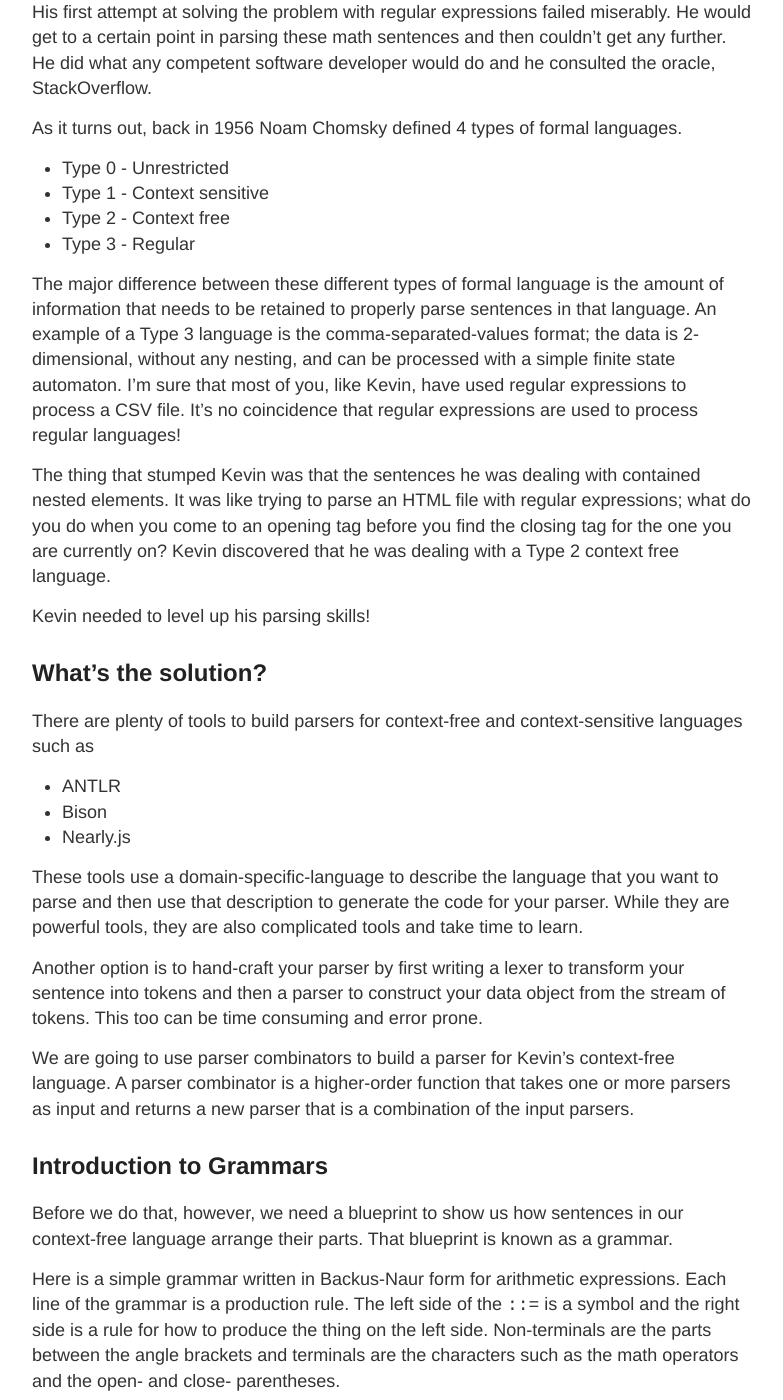
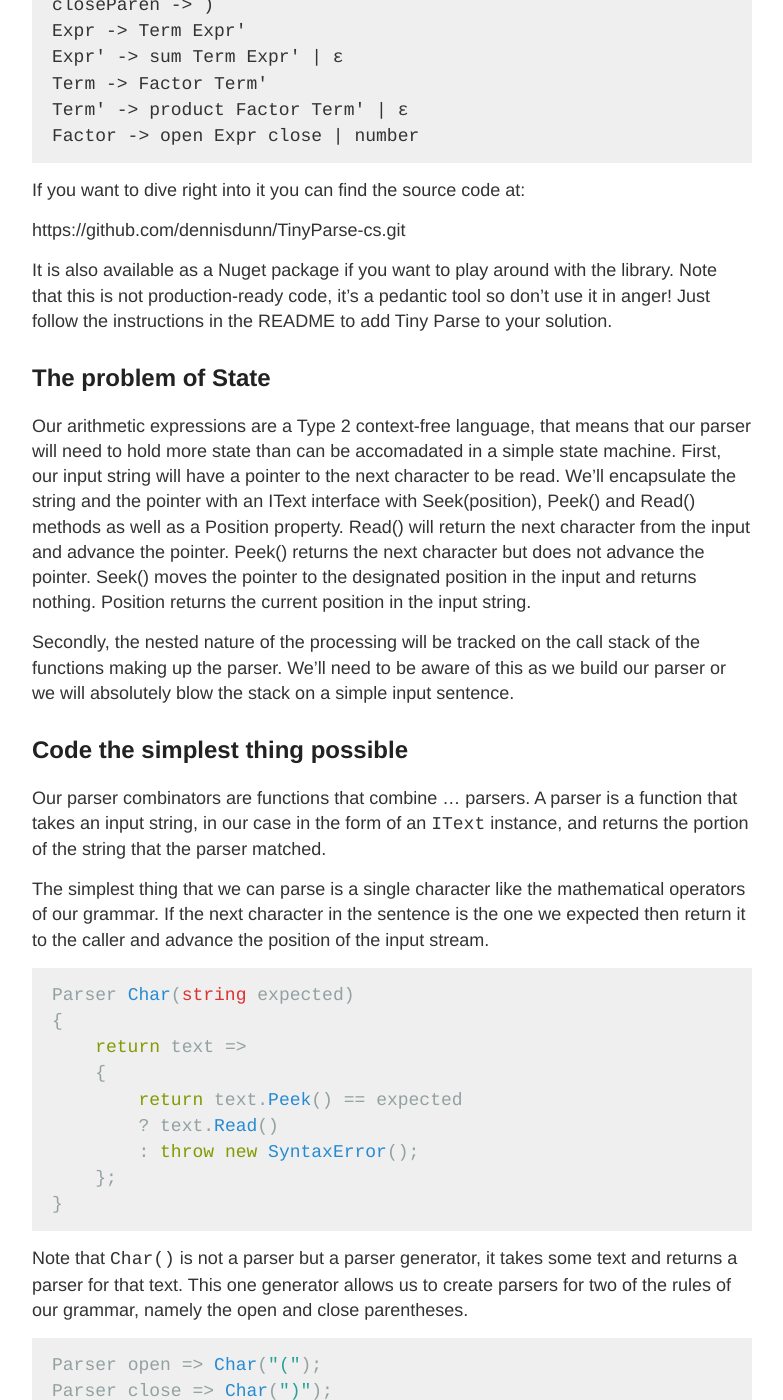
Before and after one commit to dennisdunn/dennisdunn.github.io, a Jekyll site: the page built from _posts/2022-05-01-practical-parsing-with-parser-combinators.md, in a window 1280 px wide and 1400 px high, scrolled down 989 px. Shown: the whole window, without its empty margins (248-1031 px from the left). Built offline with Jekyll 4.4.1, drawn with Linux system fonts in a browser that asks for light colours; some of the changed text lies outside the part shown.

Commit message:
Updated to C#.

````diff
--- a/_posts/2022-05-01-practical-parsing-with-parser-combinators.md
+++ b/_posts/2022-05-01-practical-parsing-with-parser-combinators.md
@@ -7,10 +7,10 @@ comment: These are the speaker notes for a talk I planned to give at Stir Trek 2
 excerpt_separator: <!--more-->
 ---
 
-We're going to be talking about parsing - what it is, how to do it, and why it's hard.<!--more--> Since we're at a software developers conference we won't talk about the parsing you might have done in middle school where you take a sentence in a **natural language** and break it up into different pieces - nouns, verbs, adjectives. We're going to take sentences in a **formal language** and break them up into parts like 'number,' 'term,' 'function call', and 'expression.'
+We're going to be talking about parsing - what it is, how to do it, and why it's hard.<!--more-->We won't talk about the parsing you might have done in middle school where you take a sentence in a **natural language** and break it up into different pieces - nouns, verbs, adjectives. We're going to take sentences in a **formal language** and break them up into parts like 'number,' 'term,' 'function call', and 'expression.'
 
 
-We'll look at parsers which are functions that take an **input sentence** to produce a **data object** that reflects the structure of the input. The best definition that I've run across is
+We'll look at parsers which are functions that take an **input sentence** to produce a **data object** that reflects the structure of the input.
 
 
 > A parser is a function that maps strings to things.
@@ -18,97 +18,15 @@ We'll look at parsers which are functions that take an **input sentence** to pro
 
 Because formal languages was not my best course at college and the first word in the title of this presentation is “Practical,” we won't spend too much time with theory, just enough to understand why parser combinators are so cool.
 
-## Kevin's Problem
+## A Parser Combinator Library
 
-At the start of the pandemic lockdowns my friend Kevin was working with the Pennington County School District. They wanted to expand their home-school offerings and the first module they wanted to extend was the math module with the ability for the kids to type in arithmetic sentences and have them evaluated.
-
-
-At first, Kevin used the tools he knew about and that had worked well for him in the past. His first attempt at solving the problem with regular expressions failed miserably. He would get to a certain point in parsing these math sentences and then couldn't get any further. He did what any competent software developer would do and he consulted the oracle, StackOverflow.
-
-
-As it turns out, back in 1956 Noam Chomsky defined 4 types of formal languages.
-
-
-* Type 0 - Unrestricted
-* Type 1 - Context sensitive
-* Type 2 - Context free
-* Type 3 - Regular
-
-The major difference between these different types of formal language is the amount of information that needs to be retained to properly parse sentences in that language. An example of a Type 3 language is the comma-separated-values format; the data is 2-dimensional, without any nesting, and can be processed with a simple finite state automaton. I'm sure that most of you, like Kevin, have used regular expressions to process a CSV file. It's no coincidence that regular expressions are used to process regular languages!
-
-The thing that stumped Kevin was that the sentences he was dealing with contained nested elements. It was like trying to parse an HTML file with regular expressions; what do you do when you come to an opening tag before you find the closing tag for the one you are currently on? Kevin discovered that he was dealing with a Type 2 context free language.
-
-Kevin needed to level up his parsing skills!
-
-## What's the solution?
-
-There are plenty of tools to build parsers for context-free and context-sensitive languages such as
-
-* ANTLR
-* Bison
-* Nearly.js
-
-These tools use a domain-specific-language to describe the language that you want to parse and then use that description to generate the code for your parser. While they are powerful tools, they are also complicated tools and take time to learn.
-
-Another option is to hand-craft your parser by first writing a lexer to transform your sentence into tokens and then a parser to construct your data object from the stream of tokens. This too can be time consuming and error prone.
-
-We are going to use parser combinators to build a parser for Kevin's context-free language. A parser combinator is a higher-order function that takes one or more parsers as input and returns a new parser that is a combination of the input parsers.
-
-## Introduction to Grammars
-
-Before we do that, however, we need a blueprint to show us how sentences in our context-free language arrange their parts. That blueprint is known as a grammar.
-
-Here is a simple grammar written in Backus-Naur form for arithmetic expressions. Each line of the grammar is a production rule. The left side of the `::=` is a symbol and the right side is a rule for how to produce the thing on the left side. Non-terminals are the parts between the angle brackets and terminals are the characters such as the math operators and the open- and close- parentheses.
+We are going to build a parser combinator library called Tiny Parse use it to build a parser for  simple arithmetic expressions.
 
 ```
-<exp> ::= <exp> + <term> | <exp> - <term> | <term>
-<term> ::= <term> * <factor> | <term> / <factor> | <factor>
-<factor> ::= ( <exp> ) | <number>
-```
-
-The first line says that an expression is an expression, a plus symbol, and a term OR an expression, a minus symbol, and a term OR a term. Using these rules we can break down a sentence like `1+2` into its parts.
-
-Let's simplify the notation a little bit
-
-```
-Expr -> Expr + Term | Expr - Term | Term
-Term -> Term * Factor | Term / Factor | Factor
-Factor -> ( Expr ) | number
-```
-
-and introduce symbols for our character literals
-
-```
-sum -> + | -
-product -> * | /
-open -> (
-close -> )
-Expr -> Expr sum Term | Term
-Term -> Term product Factor | Factor
-Factor -> open Expr close | number
-```
-
-You might notice that we have a small problem. Expr can be produced by an Expr followed by a sum operator followed by Term. Our naive grammar is left recursive and before we can use it we must get rid of the recursion.
-
-This time, Kevin consults the other oracle, Wikipedia.
-
-We have rules of the form:
-
-![Eq 1](/images/practical-parsing/eq1.svg)
-
-We need to make some substitutions like this:
-
-![Eq 2](/images/practical-parsing/eq2.svg)
-
-![Eq 3](/images/practical-parsing/eq3.svg)
-
-That little **ε** is epsilon or the **empty-rule** and is the key for the transformation. It stops the production from recursively eating all of space and time. After all of these substitutions Kevins final blueprint looks like this
-
-```
-sum -> + | -
-product -> * | /
-open -> (
-close -> )
+sumOp -> + | -
+prodOp -> * | /
+openParen -> (
+closeParen -> )
 Expr -> Term Expr′
 Expr′ -> sum Term Expr′ | ε
 Term -> Factor Term′
@@ -116,197 +34,227 @@ Term′ -> product Factor Term′ | ε
 Factor -> open Expr close | number
 ```
 
-Enough hand-waving - let's build a parser using parser combinators so you can see how powerful they really are!
-
-## A Parser Combinator Library
-
-We are going to build a parser combinator library called Tiny Parse for Kevin and he'll use it to build a parser for the simple arithmetic expressions that we just built the grammar for.
-
 If you want to dive right into it you can find the source code at:
 
-https://github.com/dennisdunn/tiny-parse-js.git
+https://github.com/dennisdunn/TinyParse-cs.git
 
-It is also available as an npm package if you want to play around with the library. Note that this is not production-ready code, it's a pedantic tool so don't use it in anger! Just follow the instructions in the README to add Tiny Parse to your package.json.
+It is also available as a Nuget package if you want to play around with the library. Note that this is not production-ready code, it's a pedantic tool so don't use it in anger! Just follow the instructions in the README to add Tiny Parse to your solution.
 
 ## The problem of State
 
-Remember that we are dealing with a Type 2 context-free language, that means that our parser will need to hold more state than
-can be accomadated in a simple state machine. First, our input string will have a pointer to the next character to be read. We'll encapsulate the string and the pointer into a Stream class with seek(position), peek() and read() methods. Read() will return the next character from the stream and advance the pointer. Peek() returns the next character but does not advance the pointer. Seek() moves the pointer to the designated position and returns nothing.
+Our arithmetic expressions are a Type 2 context-free language, that means that our parser will need to hold more state than
+can be accomadated in a simple state machine. First, our input string will have a pointer to the next character to be read. We'll encapsulate the string and the pointer with an IText interface with Seek(position), Peek() and Read() methods as well as a Position property. Read() will return the next character from the input and advance the pointer. Peek() returns the next  character but does not advance the pointer. Seek() moves the pointer to the designated position in the input and returns nothing. Position returns the current position in the input string.
 
 Secondly, the nested nature of the processing will be tracked on the call stack of the functions making up the parser. We'll need to be aware of this as we build our parser or we will absolutely blow the stack on a simple input sentence.
 
 ## Code the simplest thing possible
 
-Our parser combinators are functions that combine … parsers. A parser is a function that takes an input string, in our case in the form of a Stream instance, and returns the portion of the string that the parser matched.
+Our parser combinators are functions that combine … parsers. A parser is a function that takes an input string, in our case in the form of an `IText` instance, and returns the portion of the string that the parser matched.
 
 The simplest thing that we can parse is a single character like the mathematical operators of our grammar. If the next character in the sentence is the one we expected then return it to the caller and advance the position of the input stream.
 
-```javascript
-char = c => stream =>  stream.peek() === c ? stream.read() : null;
-```
-
-Note that char() is not a parser but a parser generator, it takes some text and returns a parser for that text. This one generator allows us to create parsers for two of the rules of our grammar, namely the open and close parentheses.
-
-
-* open = char('(') [^2]
-* close = char(')')
-
-
-To parse something like the sum terminal of our grammar we want to determine if the next character is one of a set of characters. We need a higher-order function that takes a couple of `char()` parsers and returns a parser.
-
-```javascript
-or = parsers => stream => {
-        for(parser of parsers) {
-                result = parser(stream)
-                if(result) {
-                        return result;
-                }
-        }
-    return null;
+```csharp
+Parser Char(string expected)
+{
+    return text =>
+    {
+        return text.Peek() == expected
+        ? text.Read()
+        : throw new SyntaxError();
+    };
 }
 ```
 
-Using just the `char()` generator and the `or()` combinator we can parse the math operator terminals of our grammar.
+Note that `Char()` is not a parser but a parser generator, it takes some text and returns a parser for that text. This one generator allows us to create parsers for two of the rules of our grammar, namely the open and close parentheses.
 
-* sum = or(char('+'), char('-'))
-* prod = or(char('*'), char('/'))
 
-Albert Einstein is credited with the aphorism  “Make things as simple as possible, but no simpler.” We have a powerful programming language so let's use it accordingly. You will find that some parser combinator libraries actually use regular expressions as the basis for their parser generators.
-
-The basic parser generators of our combinator library are `anyOfChar()` and `str()`. We've changed the signatures of the stream methods to accept the number or characters to peek or read.
-
-```javascript
-anyOfChar = text => stream => text.indexOf(stream.peek(1)) >= 0
-    ? stream.read(1)
-    : null;
-
-str = text => stream => stream.peek(text.length) === text
-    ? stream.read(text.length)
-    : null;
+```csharp
+Parser open => Char("(");
+Parser close => Char(")");
 ```
 
-So far, Kevin has come up with the following parsers for his grammar:
+To parse something like the sumOp terminal of our grammar we want to determine if the next character is one of a set of characters. We need a higher-order function that takes a couple of `Char()` parsers and returns a new parser.
 
-* sum = anyOfChar('+-')
-* prod = anyOfChar('*/')
-* open = str('(')
-* close = str(')')
+```csharp
+Parser Or(params Parser[] parsers) {
+    return text => {
+        var position = text.Position
+        foreach(Parser parser in parsers) {
+            try {
+                return parser(text);
+            } catch() {
+                text.Seek(position);
+            }
+        }
+        throw new SyntaxError();
+    }
+}
+```
+
+Using just the `Char()` generator and the `Or()` combinator we can parse the math operator terminals of our grammar.
+
+```csharp
+Parser sumOp = Or(Char("+"), Char("-"));
+Parser prodOp = Or(Char("*"), Char("/"));
+```
+
+Albert Einstein is credited with the aphorism  __“Make things as simple as possible, but no simpler.”__ We have a powerful programming language so let's use it accordingly. You will find that some parser combinator libraries actually use regular expressions as the basis for their parser generators.
+
+The basic parser generators of our combinator library are `AnyOf()` and `Str()`. We've changed the signatures of the IText methods to accept the number of characters to peek or read.
+
+```csharp
+Parser Str(string expected)
+{
+    return text =>
+    {
+        return text.Peek(expected.Length) == expected
+        ? text.Read(expected.Length)
+        : throw new SyntaxError();
+    };
+}
+```
+
+```csharp
+Parser AnyOf(string expexted) {
+    return text => {
+        var str = text.Peek();
+        return expected.Contains(str)
+        ? text.Read()
+        : throw new SyntaxError();
+    }
+}
+```
+
+So far, we have come up with the following parsers for this grammar:
+
+```csharp
+Parser SumOp = AnyOf("+-");
+Parser ProdOp = AnyOf("*/");
+Parser OpenParen = Str("(");
+Parser CloseParen = Str(")");
+```
 
 To create parsers for the number terminal and the non-terminals Kevin needs a few more combinators.
 
 ## Code the Essential Combinators
 
-* Sequence
-   * Try to match all of the parsers and return the results as an array.
-* Many
-   * Try to match one parser as many times as possible and return the results as an array. Can possibly return an empty array.
-* Choice
-   * Try to match each parser in sequence and return the first that succeeds.
-* Optional
-   * Try to match the parser, possibly returning null if there is no match.
-* Between
-   * Try to match each parser in sequence and return the result of the middle parser.
-* Map
-   * Try to match the parser and if successful, apply a function to the result.
+- Any
+    - Returns the first parser that succeeds.
+- All
+    - Returns a parser which matches all of the arguments in order.
+- Many
+    - Matches the argument 1 or more times.
+- Optional
+    - Matches the argument 0 or 1 time. Always succeeds,
+    potentially returning `null` as a result.
+- Ignore
+    - Tries to match the argument and ignores any errors.
+    Always returns `null` as a result.
+- Sequence
+    - Matches each of the arguments and returns the results as a list.
+- Apply
+    - Tries to match the first argument and if successful, applies the second argument to the result.
 
 ## Parsing Numbers
 
-First Kevin defines some parsers for the components of a number:
+First we define some parsers for the components of a number:
 
-```javascript
-digit = anyOfChar('0123456789')
-digits = sequence(digit, many(digit))
-sign = anyOfChar('+-')
-fractional = sequence(str('.'), digits)
+```csharp
+Parser Digits =  Many(AnyOf("0123456789"));
+Parser Sign = AnyOf("+-");
+Parser Fractional = Sequence(Str("."), Digits);
 ```
 
-Then he combines them into a parser for numbers:
+Then we combine them into a parser for numbers:
 
-```javascript
-number = sequence(optional(sign), digits, optional(fractional))
+```csharp
+Parser Number = Sequence(Optional(Sign), Digits, Optional(Fractional))
 ```
 
 ## Parsing the Non-Terminals
 
-The grammar has five non-terminals. To build parsers for each non-terminal, Kevin maps directly from the grammar to the various combinators.
+The grammar has five non-terminals. To build parsers for each non-terminal, we map directly from the grammar to the various combinators. Because of the mutual recursion of the non-terminals, we'll structure
+them as methods instead of delegates.
 
-* Expr = sequence(Term, Expr_Prime) [^3]
-* Expr_Prime = optional(sequence(sum, Term, Expr_Prime))
-* Term = sequence(Factor, Term_Prime)
-* Term_Prime = optional(sequence(product, Factor, Term_Prime))
-* Factor = choice(number, sequence(open, Expr, close)) [^4]
+```csharp
+dynamic Expr(IText text) => Sequence(Term, ExprPrime)(text);
+dynamic ExprPrime(IText text) => Optional(Sequence(SumOp, Term, Expr_Prime))(text);
+dynamic Term(IText text) => Sequence(Factor, TermPrime)(text);
+dynamic TermPrime(IText text) => Optional(Sequence(ProdOp, Factor, Term_Prime))(text);
+dynamic Factor(IText text) => Choice(Number, Seuence(OpenParen, Expr, CloseParen))(text);
+```
 
-The parser for Kevins Type 2 context-free language comes to ten lines of code that map directly to the grammar we looked at earlier and a few helper functions. So how does Kevin use his brand new parser?
+The parser for our Type 2 context-free language comes to ten lines of code that map directly to the grammar we looked at earlier and a few helper functions. So how do we use this brand new parser?
 
 ## How To Use The Parser
 
-If you want to follow along with the code examples in this section, clone https://github.com/dennisdunn/StirTrek2022-practical-parsing.git and follow the directions in the README.
+If you want to follow along with the code examples in this section, clone https://github.com/dennisdunn/PracticalParsing-cs.git and follow the directions in the README.
 
 ### Parse Trees
 
-The start symbol of the grammar, `G.start()`, gives us the function to call to parse our expressions. Calling `G.start('(1 + 2) * 3')` results in an array-of-arrays which is the parse tree of our expression. The parse tree contains all of the elements of the text with very little other structure.
+The start symbol of the grammar, `G.Start()`, gives us the function to call to parse our expressions. Calling `G.Start('(1 + 2) * 3')` results in an array-of-arrays which is the parse tree of our expression. The parse tree contains all of the elements of the text with very little other structure.
 
 ### Token Stream
 
-Let's tag the elements so that we know which part of the expression they represent. We'll take our terminal parsers and map the result to a function that tags the element. To do that, we'll use the `map()` combinator.
+Let's tag the elements so that we know which part of the expression they represent. We'll take our terminal parsers and map the result to a function that tags the element. To do that, we'll use the `Apply()` combinator.
 
-First, create a function that curries the token type argument of a token generator function:
+First, create a class to hold the token information:
 
-```javascript
-token = type => value => ({type, value})
+```csharp
+public class Token {
+    public string Type { get; init; }
+    public dynamic Value { get; init; }
+}
 ```
 
 Next, let's create some new parsers out of our existing parsers that return tokens instead of matched strings:
 
-```javascript
-open = map(open, token('open-paren'))
-close = map(close, token('close-paren'))
-sum = map(sum, token('sum-op'))
-prod = map(prod, token('prod-op'))
-number = map(number, token('number'))
+```csharp
+Parser OpenParen = Apply(OpenParen,  v => new Token{ Type = "OpenParen", Value = v });
+Parser CloseParen = Apply(CloseParen,  v => new Token{ Type = "CloseParen", Value = v });
+Parser SumOp = Apply(SumOp,  v => new Token{ Type = "SumOp", Value = v });
+Parser ProdOp = Apply(ProdOp,  v => new Token{ Type = "ProdOp", Value = v });
+Parser Number = Apply(Number,  v => new Token{ Type = "Number", Value = v });
 ```
 
-If we do an inorder-traversal of the resulting tree we get a stream of tokens that can be passed to the shunting-yard algorithm for evaluation.
+We didn't even need to change the non-terminal productions of the grammar to get a tree of tokens instead of a tree of strings. If we do an inorder-traversal of the token tree we get a stream of tokens that can be passed to the shunting-yard algorithm for evaluation.
 
 ### Abstract Syntax Tree
 
 Instead of creating tokens, let's create an abstract syntax tree of the source text by instantiating instances of an AST_Node class. Each terminal symbol of the grammar will have an associated AST_Node subclass and the non-terminals are handled by static methods on the AST_Node class. The class hierarchy is actually simpler than the token we used in the previous example because the sum and prod rules are both mapped to an AST_BinaryOp.
 
-Recall that our grammar has non-terminals of the form Α and Α′. Α is referred to as the head and Α′ is called the tail. The map() combinator is used to apply the static head_handler() and tail_handler() methods to the result of a parse of the non-terminal to build the tree. The handlers will look at the parse tree returned by the parser and set the tree properties of the node to the correct values.
+Recall that our grammar has non-terminals of the form Α and Α′. Α is referred to as the head and Α′ is called the tail. The `Apply()` combinator is used to apply the static `HeadHandler()` and `TailHandler()` methods to the result of a parse of the non-terminal to build the tree. The handlers will look at the parse tree returned by the parser and set the properties of the node to the correct values.
 
-```javascript
-map(sequence(Term, Expr_Prime), AST.head_handler)
-map(optional(sequence(sop, Term, Expr_Prime)), AST.tail_handler)
+```csharp
+Apply(Sequence(Term, ExprPrime), AST.HeadHandler)
+Apply(Optional(Sequence(SumOp, Term, Expr_Prime)), AST.TailHandler)
 ```
 
 Here is the result of parsing the expression (1 + 2) * 3
 
-```javascript
+```csharp
 AST_BinaryOp {
-  value: '*',
-  right: AST_Number { value: '3' },
-  left: AST_BinaryOp {
-    value: '+',
-    right: AST_Number { value: '2' },
-    left: AST_Number { value: '1' }
+  Value: '*',
+  Right: AST_Number { Value: '3' },
+  Left: AST_BinaryOp {
+    Value: '+',
+    Right: AST_Number { Value: '2' },
+    Left: AST_Number { Value: '1' }
   }
 }
 ```
 
 ### Evaluating the AST
 
-Now that we have an AST, let's evaluate the tree to compute its value. Since we're such good software developers, we'll take the lazy way out and add an `eval()` method to each AST_Node subclass whose purpose is to evaluate that node. `AST_Number.eval()` converts its text content to a number. `AST_BinaryOp.eval()` applies the operator specified in its text content to the results of evaluating its operand properties.
+Now that we have an AST, let's evaluate the tree to compute its value. Since we're such good software developers, we'll take the lazy way out and add an `Eval()` method to each `AST_Node` subclass whose purpose is to evaluate that node. `AST_Number.Eval()` converts its text content to a number. `AST_BinaryOp.Eval()` applies the operator specified in its text content to the results of evaluating its operand properties.
 
-```javascript
-class AST_BinaryOp extends AST_Node {
-    constructor(value) {
-        super(value);
-    }
+```csharp
+public class AST_BinaryOp : AST_Node {
 
-    eval() {
-        const operand_a = this.left.eval();
-        const operand_b = this.right.eval();
-        switch (this.value) {
+    Eval() {
+        const operand_a = Left.Eval();
+        const operand_b = Right.Eval();
+        switch (Value) {
             case '+':
                 return operand_a + operand_b;
             case '-':
@@ -322,17 +270,6 @@ class AST_BinaryOp extends AST_Node {
 
 Pretty cool!
 
-
-Kevin went on to add other functionality to his grammar. First he added **modulo** and **power** binary operators to the grammar. Next he added unary operators like **factorial** as well as the trigonometric functions **sine**, **cosine**, and **tangent**.
+It is fairly easy to add other functionality to the grammar. Adding other binary operators such as **modulo** and **power** involves adding the relevant terminals and extending the `AST_BinaryOp.Eval()`. It is not much harder to add unary operators like **factorial** and trigonometric functions like **sine**, **cosine**, and **tangent**.
 
 If you use parser combinators to build your parsers and evaluators, the hardest part is getting the grammar correct. Building a parser generator that takes a grammar and uses a parser combinator library to build a parser is left as an exercise for the reader. :)
-
-#### Footnotes
-
-[^1]: Explain the difference between javascript function expressions and function definitions.
-
-[^2]: Mention that `open()` and `close()` are functions that take a stream.
-
-[^3]: If you look at the code in the repository you'll see that the non-terminal functions use javascript function definition syntax, not function expression syntax. This is because we have recursive functions and function definitions are hoisted.
-
-[^4]: Note that we test for a number first. Remember that comment about blowing the stack? This is why.
````
